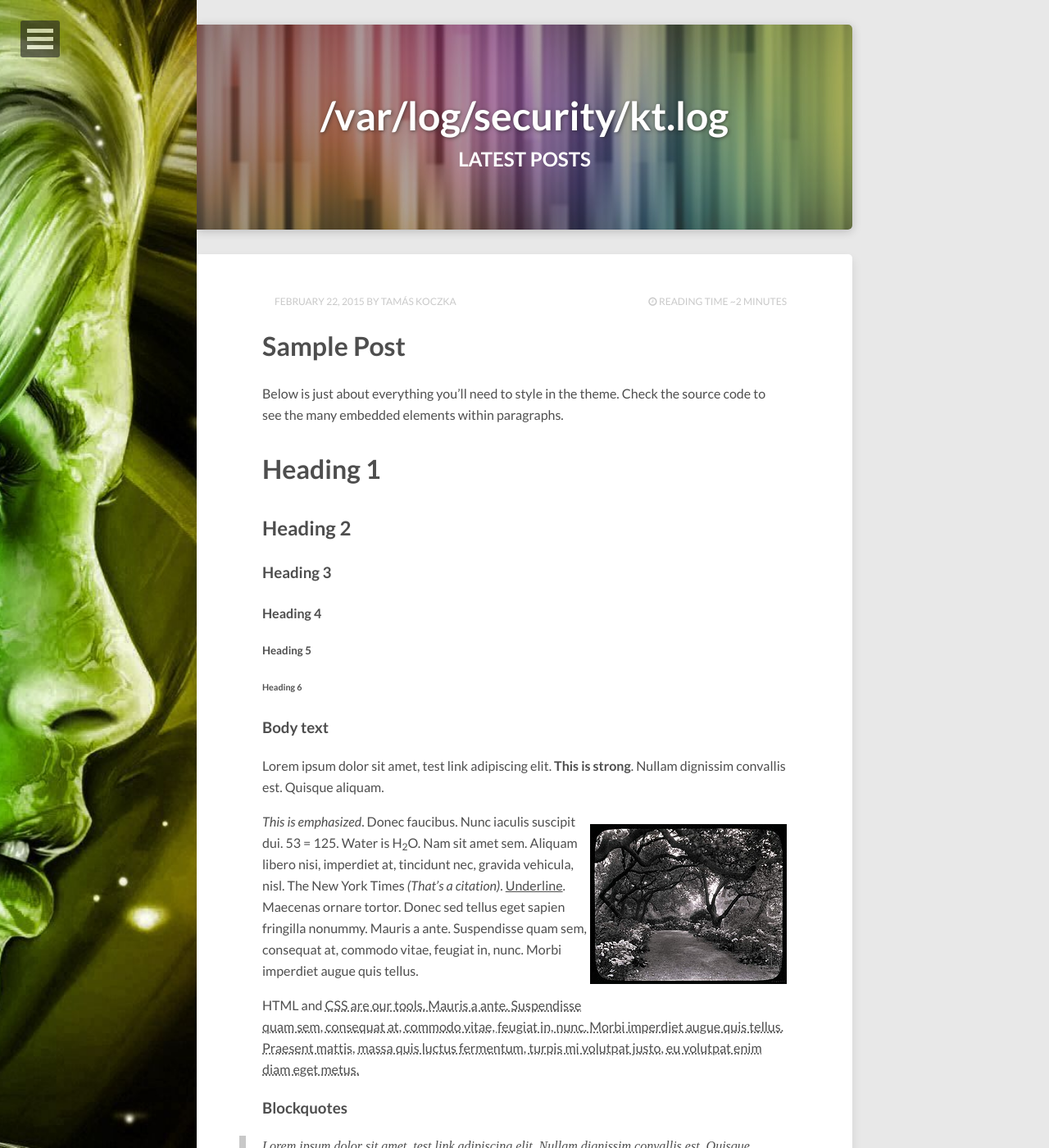
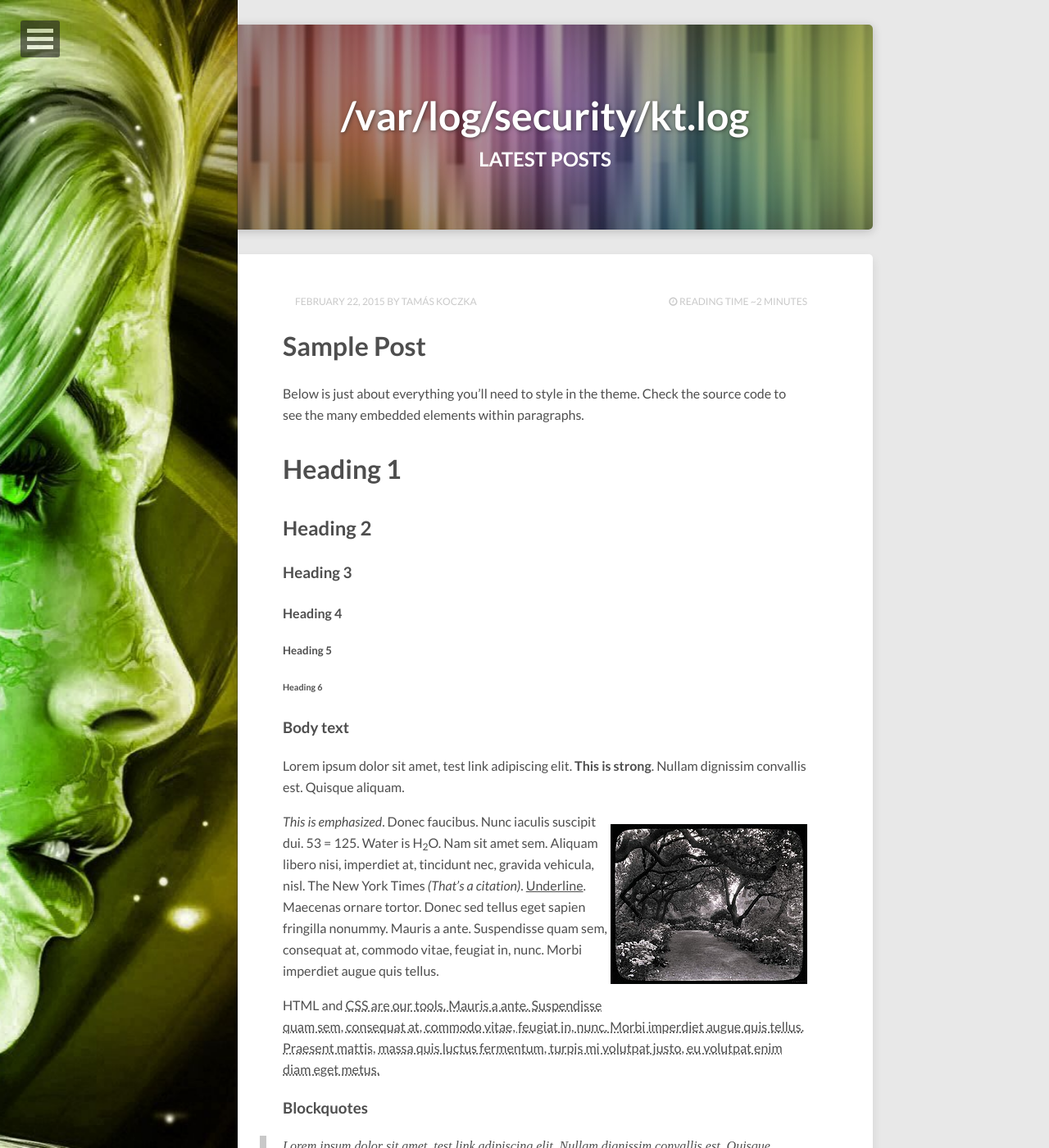
Before and after one commit to koczkatamas/blog, a Jekyll site: the page built from index.html, in a window 1280 px wide and 1400 px high. Shown: the whole window at 82% size. Built offline with Jekyll 4.4.1, drawn with Linux system fonts in a browser that asks for light colours; nearby versions of some CDN libraries; the list of posts is cut into pages by our own code.

Commit message:
Better left-side positioning for smaller screens

```diff
--- a/_sass/_page.scss
+++ b/_sass/_page.scss
@@ -507,7 +507,14 @@
         bottom: 0;
         left: 0;
         right: 50%;
-        margin-right:400px;
+        margin-right: 350px;
+    }
+}
+
+body
+{
+    @media #{$large} {
+        padding-left: 50px;
     }
 }
 
```
